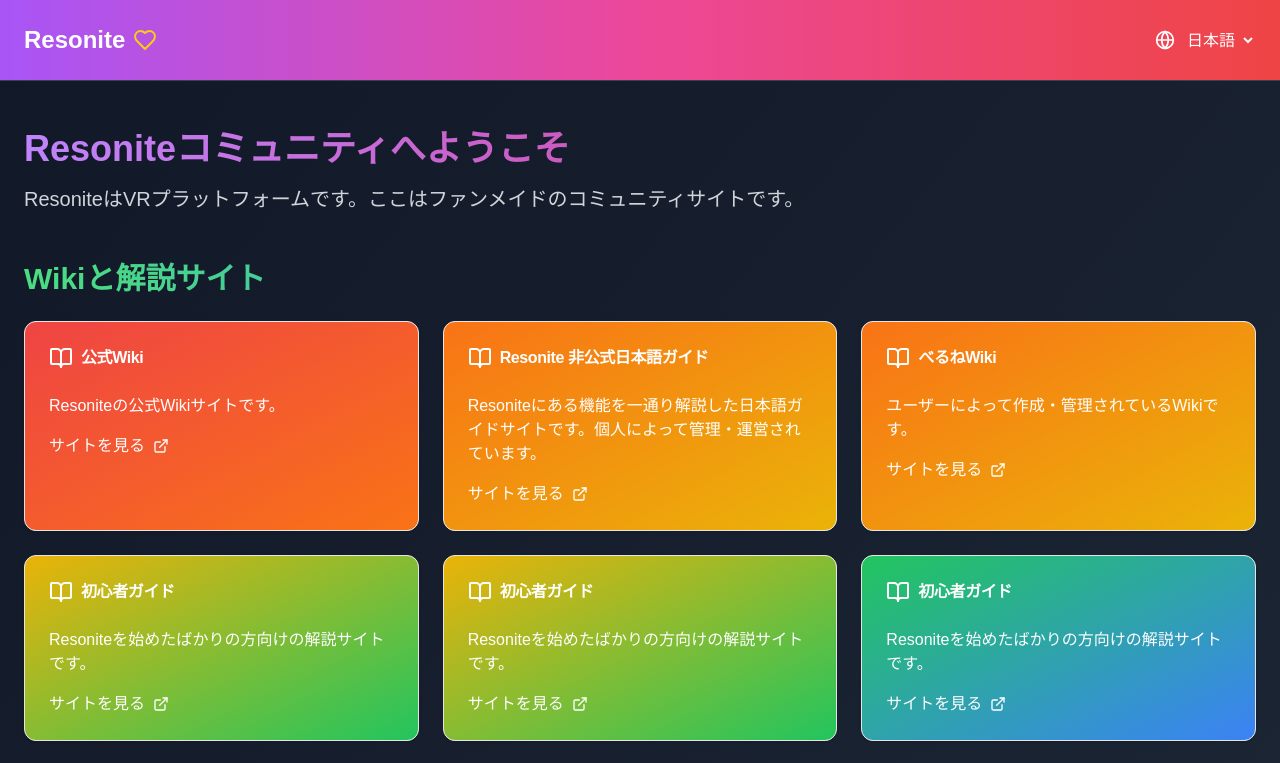
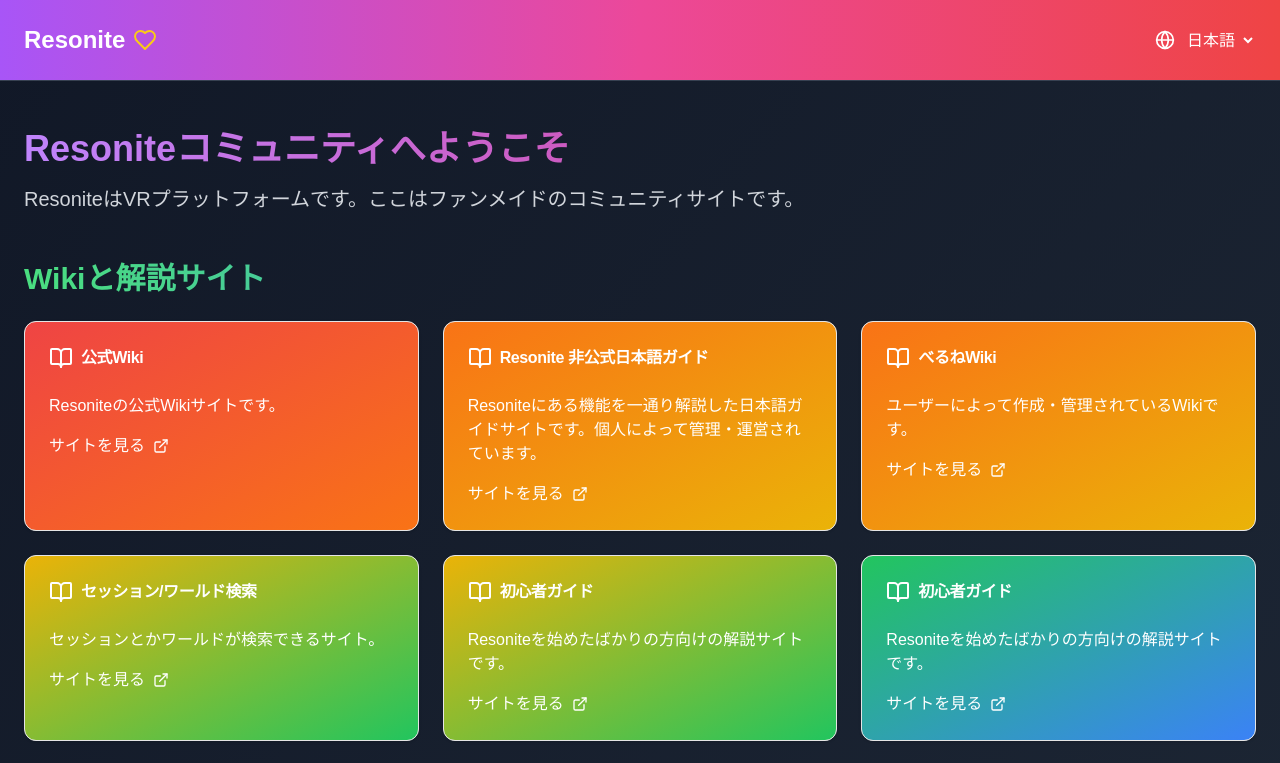
Before and after one commit to resonite-love/resonite.love, a Next.js app: page / in a window 1280 px wide. Shown: the top 763 px of the page. Built offline with nearby package versions, Linux system fonts and the light colour scheme.

Commit message:
feat: add link

```diff
--- a/components/landing-page.tsx
+++ b/components/landing-page.tsx
@@ -64,7 +64,7 @@ export function LandingPageComponent() {
     { title: "公式Wiki", url: "https://wiki.resonite.com", description: "Resoniteの公式Wikiサイトです。", color: "from-red-500 to-orange-500" },
     { title: "Resonite 非公式日本語ガイド", url: "https://resonite-jp-guide.zozoka.su/", description: "Resoniteにある機能を一通り解説した日本語ガイドサイトです。個人によって管理・運営されています。", color: "from-orange-500 to-yellow-500" },
     { title: "べるねWiki", url: "#", description: "ユーザーによって作成・管理されているWikiです。", color: "from-orange-500 to-yellow-500" },
-    { title: "初心者ガイド", url: "#", description: "Resoniteを始めたばかりの方向けの解説サイトです。", color: "from-yellow-500 to-green-500" },
+    { title: "セッション/ワールド検索", url: "https://resonite.world/", description: "セッションとかワールドが検索できるサイト。", color: "from-yellow-500 to-green-500" },
     { title: "初心者ガイド", url: "#", description: "Resoniteを始めたばかりの方向けの解説サイトです。", color: "from-yellow-500 to-green-500" },
     { title: "初心者ガイド", url: "#", description: "Resoniteを始めたばかりの方向けの解説サイトです。", color: "from-green-500 to-blue-500" },
     { title: "初心者ガイド", url: "#", description: "Resoniteを始めたばかりの方向けの解説サイトです。", color: "from-blue-500 to-indigo-500" },
```
